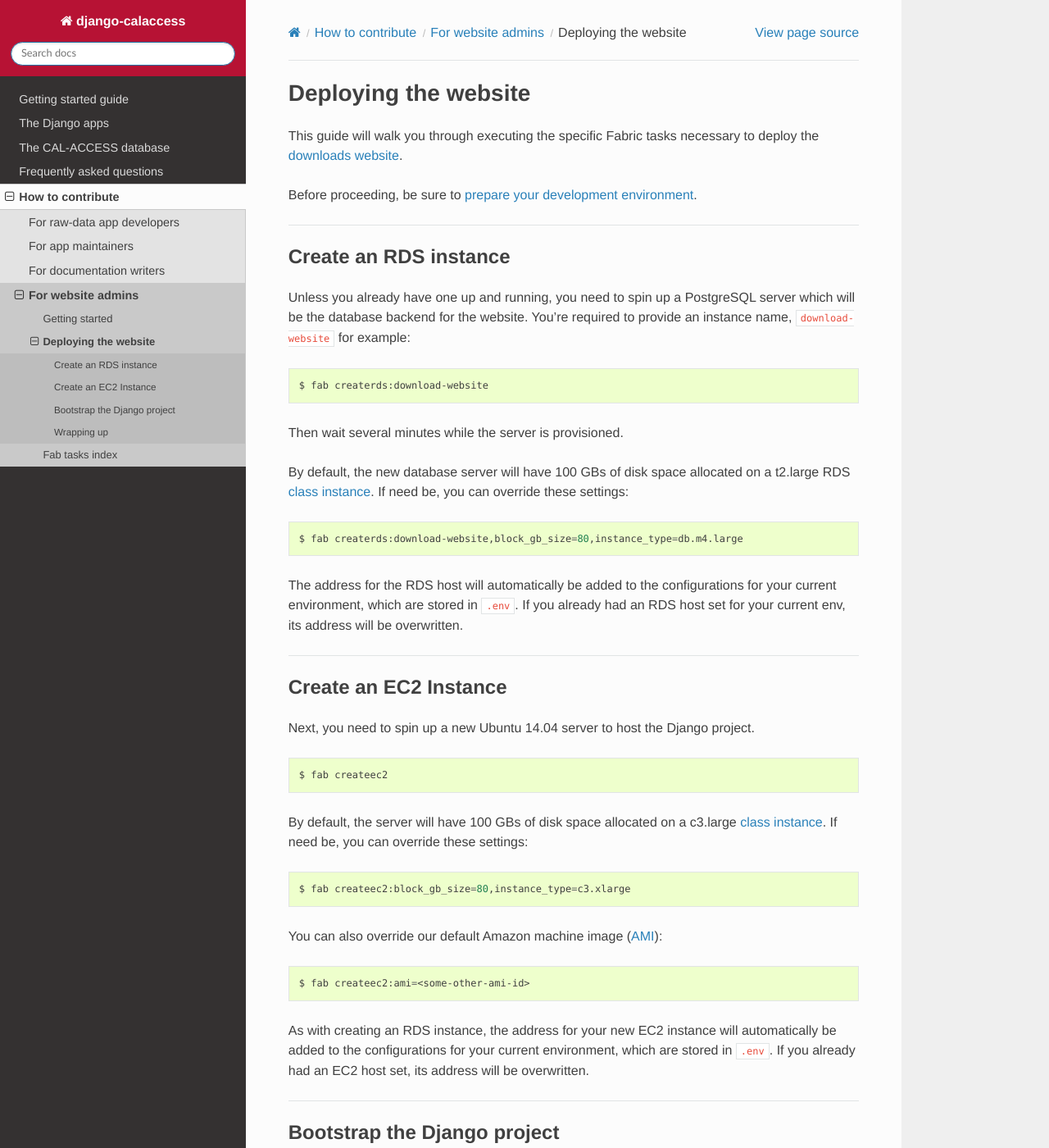
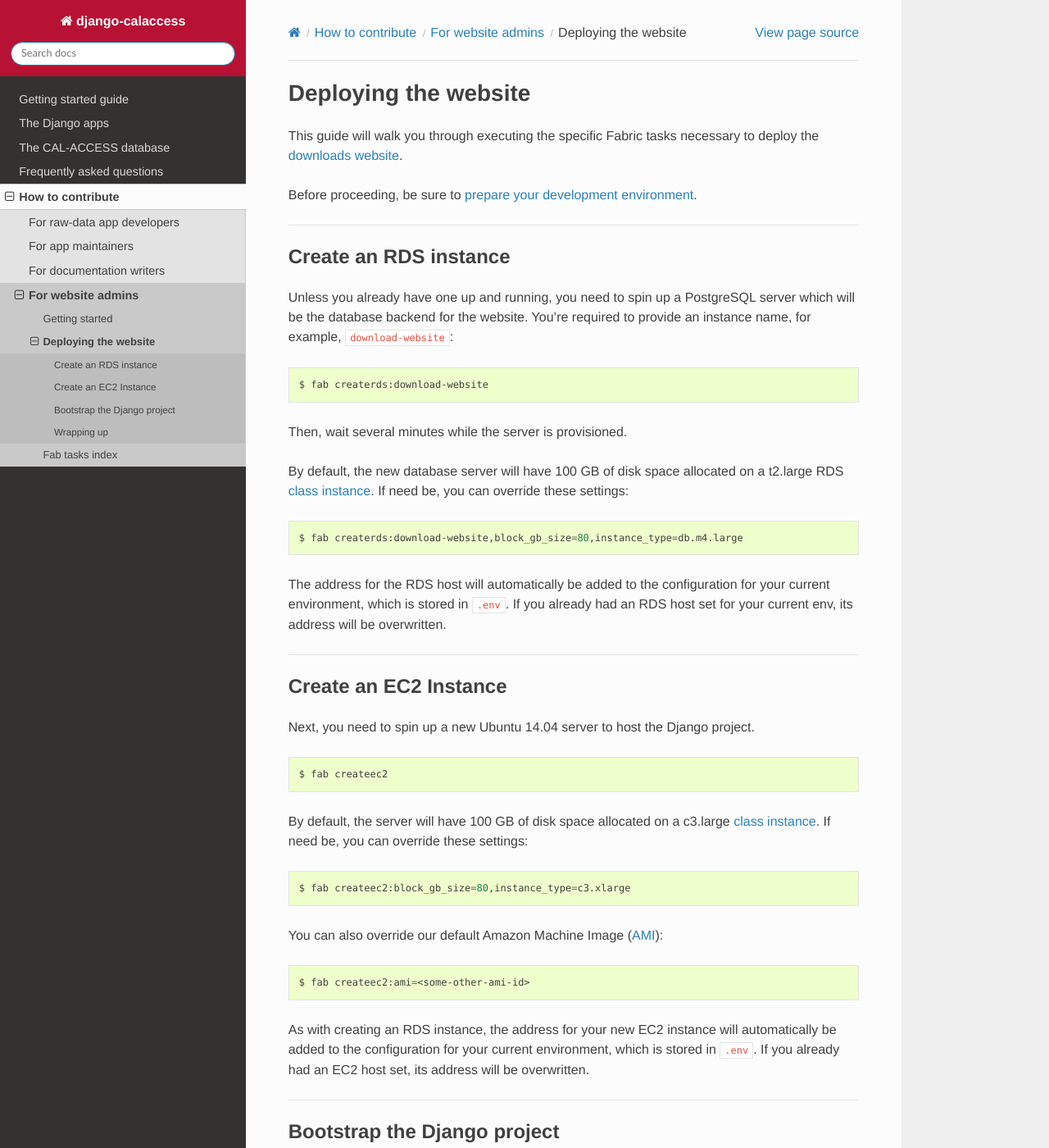
Before and after one commit to palewire/django-calaccess-technical-documentation, a Sphinx documentation site: the page built from docs/contribute/calaccess_website/deployment-walkthru.rst, in a window 1280 px wide and 1400 px high. Shown: the whole window at 82% size. Built offline with Sphinx 7.4.7 and the Read the Docs theme 2.0.0, drawn with Linux system fonts in a browser that asks for light colours; some of the changed text lies outside the part shown.

Commit message:
Update deployment-walkthru.rst

```diff
--- a/docs/contribute/calaccess_website/deployment-walkthru.rst
+++ b/docs/contribute/calaccess_website/deployment-walkthru.rst
@@ -11,21 +11,21 @@ Before proceeding, be sure to `prepare your development environment <env-prep.ht
 Create an RDS instance
 ----------------------
 
-Unless you already have one up and running, you need to spin up a PostgreSQL server which will be the database backend for the website. You're required to provide an instance name, ``download-website`` for example:
+Unless you already have one up and running, you need to spin up a PostgreSQL server which will be the database backend for the website. You're required to provide an instance name, for example, ``download-website``:
 
 .. code-block:: bash
 
     $ fab createrds:download-website
 
-Then wait several minutes while the server is provisioned.
+Then, wait several minutes while the server is provisioned.
 
-By default, the new database server will have 100 GBs of disk space allocated on a t2.large RDS `class instance <https://aws.amazon.com/rds/postgresql/details/>`_. If need be, you can override these settings:
+By default, the new database server will have 100 GB of disk space allocated on a t2.large RDS `class instance <https://aws.amazon.com/rds/postgresql/details/>`_. If need be, you can override these settings:
 
 .. code-block:: bash
 
     $ fab createrds:download-website,block_gb_size=80,instance_type=db.m4.large
 
-The address for the RDS host will automatically be added to the configurations for your current environment, which are stored in ``.env``. If you already had an RDS host set for your current env, its address will be overwritten.
+The address for the RDS host will automatically be added to the configuration for your current environment, which is stored in ``.env``. If you already had an RDS host set for your current env, its address will be overwritten.
 
 --------------------------------------------
 
@@ -38,19 +38,19 @@ Next, you need to spin up a new Ubuntu 14.04 server to host the Django project.
 
     $ fab createec2
 
-By default, the server will have 100 GBs of disk space allocated on a c3.large `class instance <https://aws.amazon.com/ec2/instance-types/>`_. If need be, you can override these settings:
+By default, the server will have 100 GB of disk space allocated on a c3.large `class instance <https://aws.amazon.com/ec2/instance-types/>`_. If need be, you can override these settings:
 
 .. code-block:: bash
 
     $ fab createec2:block_gb_size=80,instance_type=c3.xlarge
 
-You can also override our default Amazon machine image (`AMI <http://docs.aws.amazon.com/AWSEC2/latest/UserGuide/AMIs.html>`_):
+You can also override our default Amazon Machine Image (`AMI <http://docs.aws.amazon.com/AWSEC2/latest/UserGuide/AMIs.html>`_):
 
 .. code-block:: bash
 
     $ fab createec2:ami=<some-other-ami-id>
 
-As with creating an RDS instance, the address for your new EC2 instance will automatically be added to the configurations for your current environment, which are stored in ``.env``. If you already had an EC2 host set, its address will be overwritten.
+As with creating an RDS instance, the address for your new EC2 instance will automatically be added to the configuration for your current environment, which is stored in ``.env``. If you already had an EC2 host set, its address will be overwritten.
 
 --------------------------------------------
 
```
Also changed, not shown: other parts of docs/contribute/calaccess_website/deployment-walkthru.rst (+1 -1 lines).
